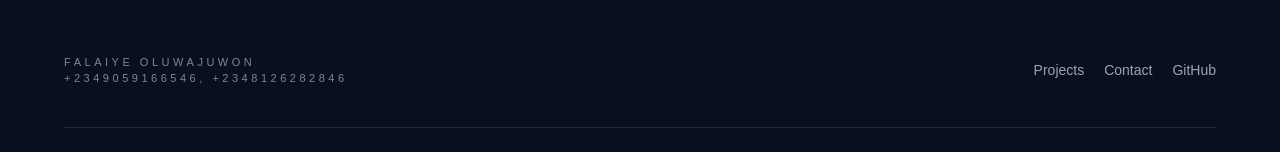
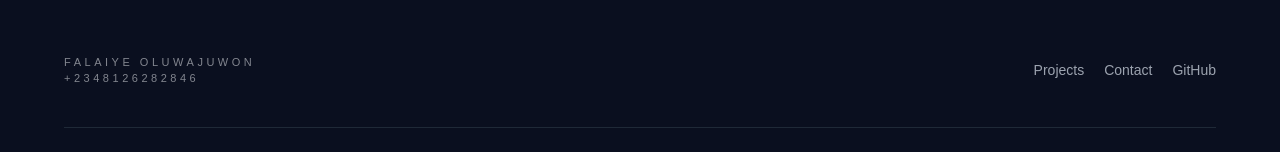
Before and after one commit to oTiya1/falaiye-portfolio, a Next.js app: page / in a window 1280 px wide. Shown: the part 4448-4600 px from the top of the page. Built offline with nearby package versions, Linux system fonts and the light colour scheme.

Commit message:
your message

```diff
--- a/app/page.tsx
+++ b/app/page.tsx
@@ -235,7 +235,7 @@ function Footer() {
               className="text-[11px] uppercase tracking-[0.32em]"
               style={{ color: "rgba(229, 231, 235, 0.55)" }}
             >
-            +2349059166546, +2348126282846</p>
+            +2348126282846</p>
 
           </div>
 
```
